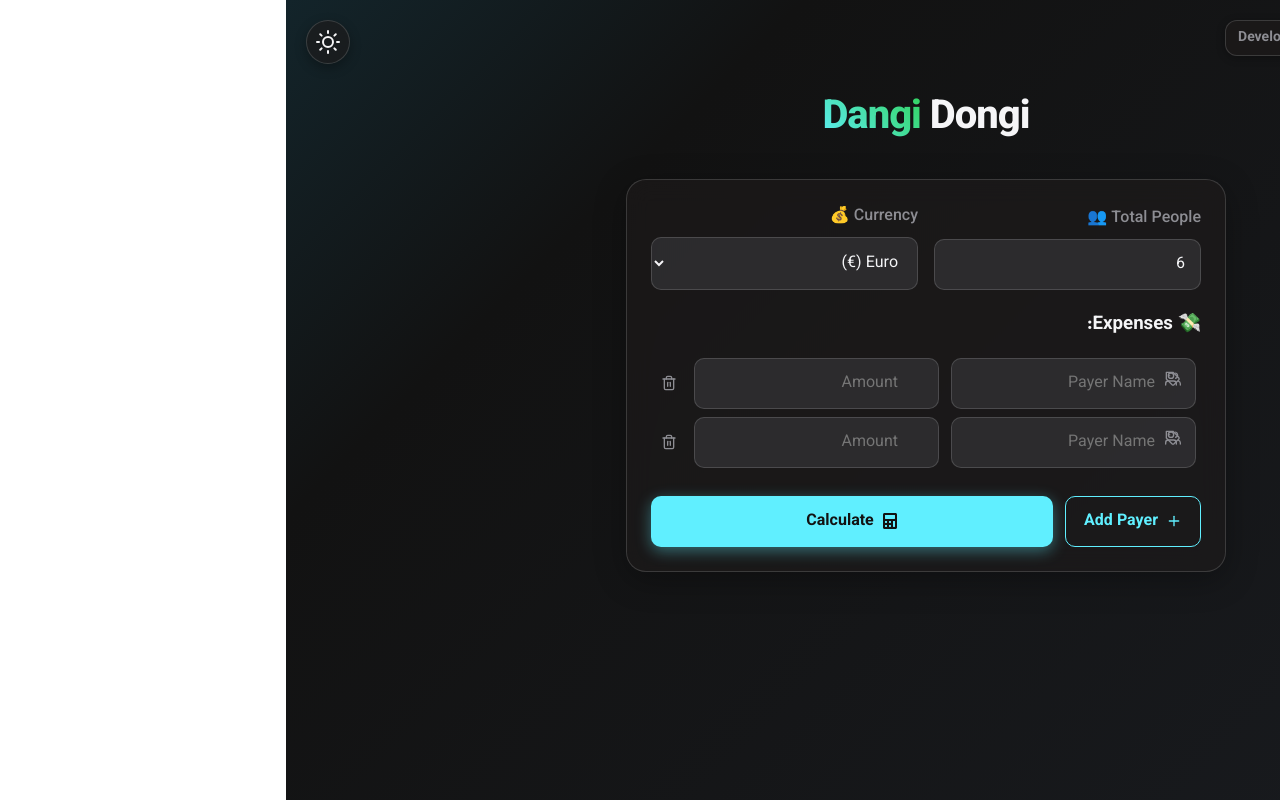
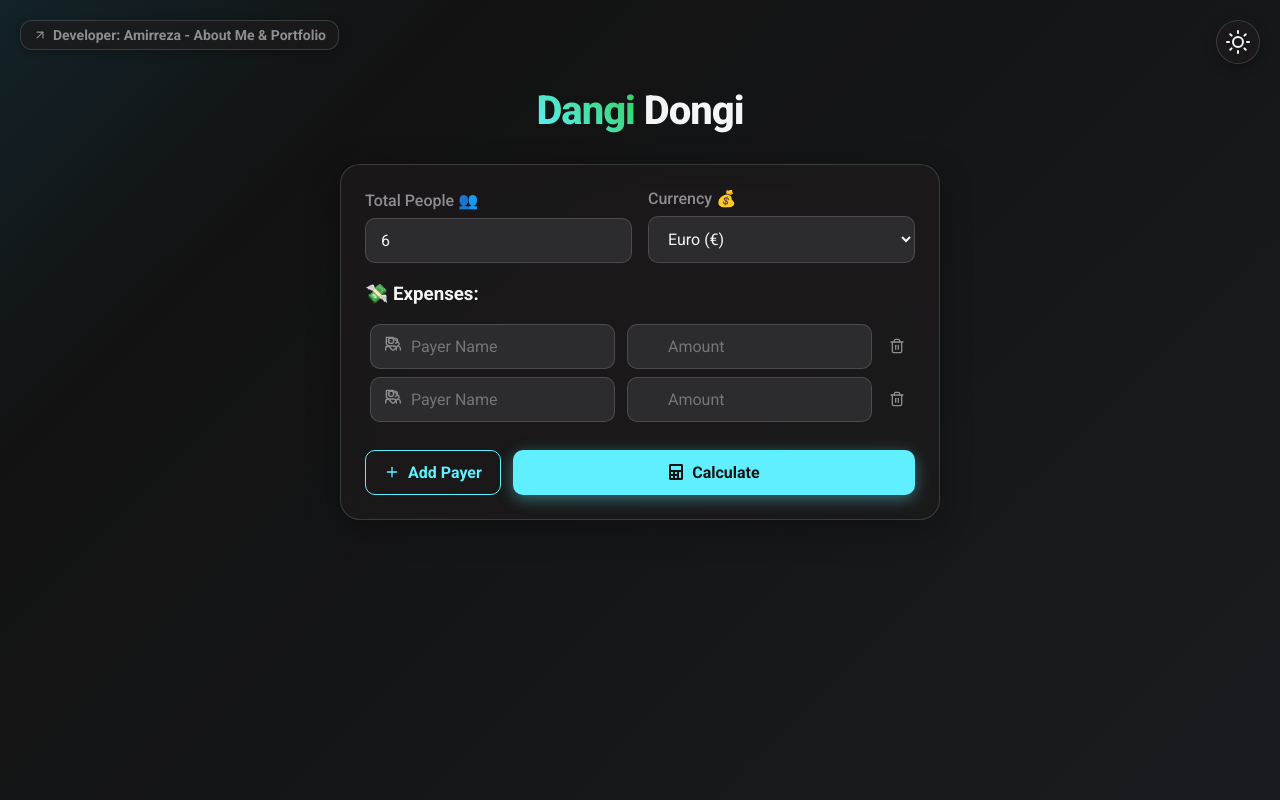
Before and after one commit to amirsohly/DangiDongi, a React (Create React App) app in the folder DangiDongiByAmirreza/: page / in a window 1280 px wide. Built offline with nearby package versions, Linux system fonts and the light colour scheme.

Commit message:
Update font and layout for LTR support
Changed font from 'Vazirmatn' to 'Roboto' for better English compatibility. Adjusted layout and alignment for LTR direction.

```diff
--- a/DangiDongiByAmirreza/src/App.css
+++ b/DangiDongiByAmirreza/src/App.css
@@ -1,5 +1,5 @@
 /* --- Author: Amirreza https://github.com/amirsohly/ --- */
-@import url('https://fonts.googleapis.com/css2?family=Vazirmatn:wght@400;500;700;800&display=swap');
+@import url('https://fonts.googleapis.com/css2?family=Roboto:wght@400;500;700;800&display=swap'); /* Changed font for better English compatibility */
 
 :root, body.light {
   --primary-glow: color-mix(in srgb, #007aff 30%, transparent);
@@ -39,9 +39,9 @@ body.dark {
 
 body {
   margin: 0;
-  font-family: 'Vazirmatn', sans-serif;
+  font-family: 'Roboto', sans-serif; /* Changed font */
   color: var(--text-color);
-  direction: rtl;
+  direction: ltr; /* Changed from rtl to ltr */
   transition: background-color 0.5s, color 0.5s;
   /* --- پس‌زمینه متحرک --- */
   background: linear-gradient(-45deg, var(--background-start), var(--background-end), #166c8b, #11866a);
@@ -52,7 +52,8 @@ body {
 .App { max-width: 600px; margin: 40px auto; padding: 20px; position: relative; }
 
 .theme-toggle-btn {
-  position: fixed; top: 20px; left: 20px; background: var(--card-bg); color: var(--text-color);
+  /* Position changed from left: 20px to right: 20px */
+  position: fixed; top: 20px; right: 20px; left: auto; background: var(--card-bg); color: var(--text-color);
   border: 1px solid var(--border-color); border-radius: 50%; width: 44px; height: 44px;
   display: flex; align-items: center; justify-content: center; font-size: 1.5rem; cursor: pointer;
   backdrop-filter: blur(12px); -webkit-backdrop-filter: blur(12px); box-shadow: 0 4px 12px var(--shadow-color);
@@ -82,14 +83,20 @@ h1 span {
 .form-group label { font-weight: 500; color: var(--secondary-text-color); margin-bottom: 8px; display: block; }
 
 .input-with-icon { position: relative; display: flex; align-items: center; gap: 12px;}
-.input-with-icon .icon { position: absolute; right: 15px; color: var(--secondary-text-color); }
+.input-with-icon .icon {
+    position: absolute;
+    left: 15px; /* Changed from right: 15px */
+    right: auto;
+    color: var(--secondary-text-color);
+}
 
 input, select {
   width: 100%; box-sizing: border-box; padding: 12px 15px; border: 1px solid var(--border-color);
-  border-radius: 10px; font-size: 1rem; font-family: 'Vazirmatn', sans-serif;
+  border-radius: 10px; font-size: 1rem; font-family: 'Roboto', sans-serif; /* Changed font */
   background-color: var(--input-bg); color: var(--text-color); transition: all 0.2s ease;
 }
-.input-with-icon input { padding-right: 40px; }
+/* Adjust padding for LTR: icon is on the left, so padding should be on the left */
+.input-with-icon input { padding-left: 40px; padding-right: 15px; }
 
 input:focus, select:focus {
   border-color: var(--primary-color); box-shadow: 0 0 0 4px var(--primary-glow); outline: none;
@@ -98,7 +105,8 @@ input:focus, select:focus {
 .button-group { display: flex; gap: 12px; margin-top: 20px; }
 button {
   border: none; border-radius: 10px; cursor: pointer; font-size: 1rem; font-weight: 700;
-  font-family: 'Vazirmatn', sans-serif; transition: all 0.2s ease-in-out; padding: 12px 18px;
+  font-family: 'Roboto', sans-serif; /* Changed font */
+  transition: all 0.2s ease-in-out; padding: 12px 18px;
   display: flex; align-items: center; justify-content: center; gap: 8px;
 }
 
@@ -149,6 +157,7 @@ body.light h1 span {
   font-weight: 500;
 }
 
+/* LTR adjustment: Reversing the grid to flow from left (payer) to right (receiver) */
 .transaction-item {
   display: grid;
   grid-template-columns: 1fr auto 1fr;
@@ -157,11 +166,12 @@ body.light h1 span {
   text-align: center;
 }
 
+/* LTR adjustment: Payer on the right, Receiver on the left */
 .transaction-item .pays-money {
-  text-align: right;
+  text-align: left; /* Payer is on the right side of the LTR layout in App.js */
 }
 .transaction-item .gets-money {
-  text-align: left;
+  text-align: right; /* Receiver is on the left side of the LTR layout in App.js */
 }
 
 .transaction-item .arrow {
@@ -184,12 +194,14 @@ body.light h1 span {
 .author-box {
   position: fixed;
   top: 20px;
-  right: 20px;
+  /* Position changed from right: 20px to left: 20px */
+  left: 20px;
+  right: auto;
   z-index: 1000;
   display: flex;
   flex-direction: column;
-  align-items: flex-end; /* راست‌چین کردن محتویات */
-  gap: 8px; /* فاصله بین متن و دکمه */
+  align-items: flex-start; /* Changed from flex-end for LTR */
+  gap: 8px;
 }
 
 .author-box p {
```
